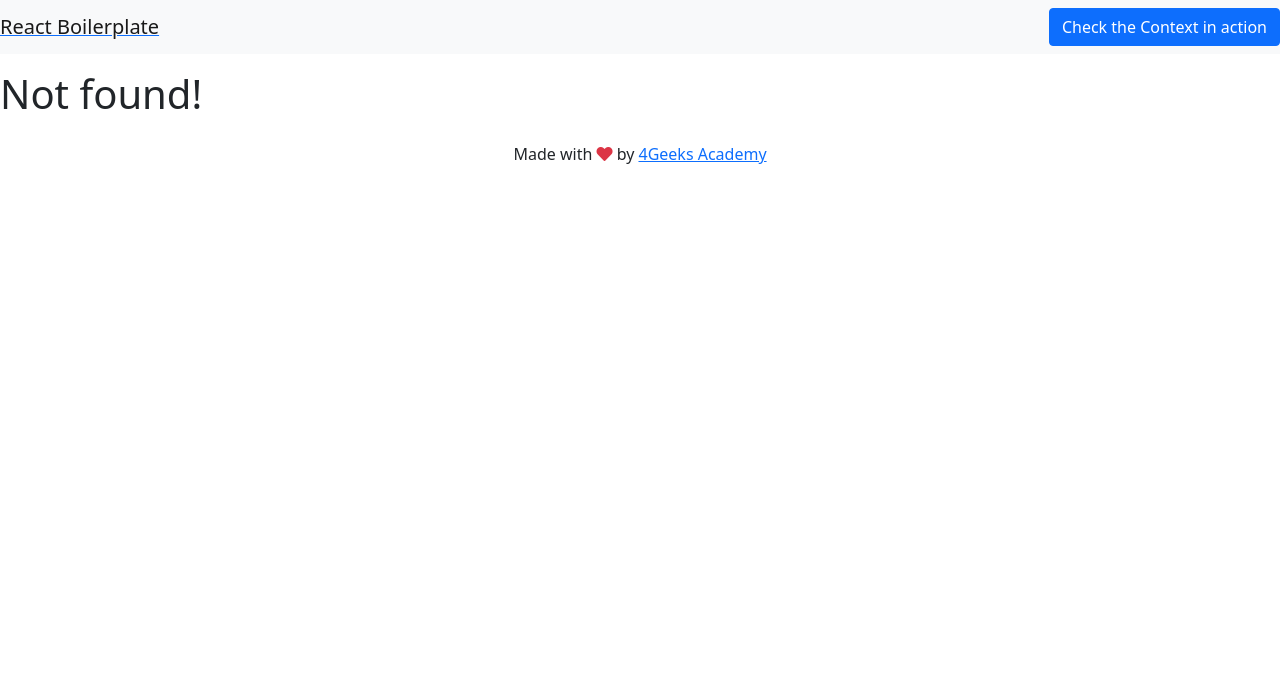
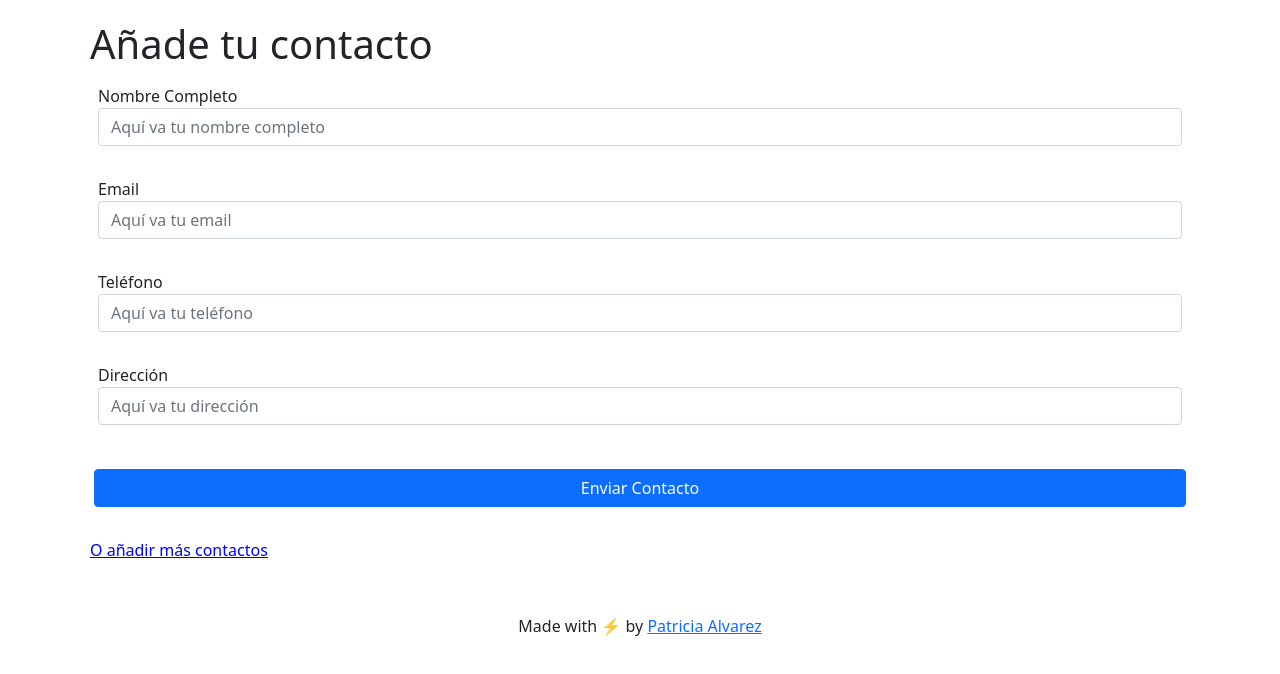
Before and after one commit to PatriciaAlEs/ContactListPatriciaAlEs, a React app: page /addContact in a window 1280 px wide. Before the commit this address had no page. Built offline with nearby package versions, Linux system fonts and the light colour scheme; no server answers.

Commit message:
en la mierda

```diff
--- /dev/null
+++ b/src/js/component/contact_card.js
@@ -0,0 +1,40 @@
+import React, { useContext} from "react";
+import { Context } from "../store/appContext.js";
+
+
+//muestra la info de los contactos
+
+const ContactCard = ({ micontacto }) => {
+
+    const { actions } = useContext(Context);
+
+
+    return (
+        <div className="card">
+
+            <div className="contact-card">
+                <img src="https://thumbs.dreamstime.com/b/s%C3%ADmbolo-del-libro-sobre-lentes-de-harry-potter-y-rel%C3%A1mpago-vector-251998760.jpg"
+                alt="Contact Photo"
+                className="contact-photo" />
+
+                <h3> Mago/Bruja: {micontacto.name}</h3>
+                <p> Email Mágico : {micontacto.email}</p>
+                <p> Ruta Polvos Flú : {micontacto.phone}</p>
+                <p> Colegio de Magia y Hechiceria : {micontacto.address}</p>
+
+                <button className="btnBasura" onClick={()=> actions.eliminarContacto(micontacto.id)}>
+                    <i className="fas fa-trash-alt" />
+                </button>
+            </div>
+
+
+
+
+        </div>
+
+
+    )
+
+}
+
+export default ContactCard;
--- a/src/js/component/footer.js
+++ b/src/js/component/footer.js
@@ -3,8 +3,8 @@ import React, { Component } from "react";
 export const Footer = () => (
 	<footer className="footer mt-auto py-3 text-center">
 		<p>
-			Made with <i className="fa fa-heart text-danger" /> by{" "}
-			<a href="http://www.4geeksacademy.com">4Geeks Academy</a>
+			Made with <a>⚡</a>	 by{" "}
+			<a href="https://www.wizardingworld.com/es"> Patricia Alvarez</a>
 		</p>
 	</footer>
 );
--- a/src/js/component/navbar.js
+++ /dev/null
@@ -1,17 +0,0 @@
-import React from "react";
-import { Link } from "react-router-dom";
-
-export const Navbar = () => {
-	return (
-		<nav className="navbar navbar-light bg-light mb-3">
-			<Link to="/">
-				<span className="navbar-brand mb-0 h1">React Boilerplate</span>
-			</Link>
-			<div className="ml-auto">
-				<Link to="/demo">
-					<button className="btn btn-primary">Check the Context in action</button>
-				</Link>
-			</div>
-		</nav>
-	);
-};
--- a/src/js/component/scrollToTop.js
+++ /dev/null
@@ -1,20 +0,0 @@
-import React from "react";
-import PropTypes from "prop-types";
-
-class ScrollToTop extends React.Component {
-	componentDidUpdate(prevProps) {
-		if (this.props.location !== prevProps.location) {
-			window.scrollTo(0, 0);
-		}
-	}
-
-	render() {
-		return this.props.children;
-	}
-}
-
-export default ScrollToTop;
-ScrollToTop.propTypes = {
-	location: PropTypes.object,
-	children: PropTypes.any
-};
--- a/src/js/layout.js
+++ b/src/js/layout.js
@@ -1,34 +1,29 @@
 import React from "react";
 import { BrowserRouter, Route, Routes } from "react-router-dom";
-import ScrollToTop from "./component/scrollToTop";
-
-import { Home } from "./views/home";
-import { Demo } from "./views/demo";
-import { Single } from "./views/single";
+import { OneContact } from "./views/one_contact.js";
+import { AddContact } from "./views/add_contact.js";
 import injectContext from "./store/appContext";
-
-import { Navbar } from "./component/navbar";
 import { Footer } from "./component/footer";
 
-//create your first component
 const Layout = () => {
-	//the basename is used when your project is published in a subdirectory and not in the root of the domain
-	// you can set the basename on the .env file located at the root of this project, E.g: BASENAME=/react-hello-webapp/
+
 	const basename = process.env.BASENAME || "";
 
 	return (
 		<div>
 			<BrowserRouter basename={basename}>
-				<ScrollToTop>
-					<Navbar />
-					<Routes>
-						<Route path="/" element={<Home />} />
-						<Route path="/demo" element={<Demo />} />
-						<Route path="/single/:theid" element={<Single />} />
-						<Route path="*" element={<h1>Not found!</h1>} />
-					</Routes>
-					<Footer />
-				</ScrollToTop>
+				<Routes>
+					<Route path="/" element={
+						<div>
+							<h1> Alohomora!</h1>
+							<OneContact />
+						</div>
+					} />
+					<Route path="/addContact" element={<AddContact />} />
+					<Route path="/contact" element={<OneContact />} />
+					<Route path="*" element={<h1>Not found!</h1>} />
+				</Routes>
+				<Footer />
 			</BrowserRouter>
 		</div>
 	);
--- a/src/js/store/appContext.js
+++ b/src/js/store/appContext.js
@@ -22,15 +22,9 @@ const injectContext = PassedComponent => {
 		);
 
 		useEffect(() => {
-			/**
-			 * EDIT THIS!
-			 * This function is the equivalent to "window.onLoad", it only runs once on the entire application lifetime
-			 * you should do your ajax requests or fetch api requests here. Do not use setState() to save data in the
-			 * store, instead use actions, like this:
-			 *
-			 * state.actions.loadSomeData(); <---- calling this function from the flux.js actions
-			 *
-			 **/
+
+			state.actions.obtenerAgenda();
+
 		}, []);
 
 		// The initial value for the context is not null anymore, but the current state of this component,
--- a/src/js/store/flux.js
+++ b/src/js/store/flux.js
@@ -1,45 +1,117 @@
 const getState = ({ getStore, getActions, setStore }) => {
 	return {
 		store: {
-			demo: [
-				{
-					title: "FIRST",
-					background: "white",
-					initial: "white"
-				},
-				{
-					title: "SECOND",
-					background: "white",
-					initial: "white"
-				}
-			]
+
+			contactos: []
+
 		},
+
+
 		actions: {
 			// Use getActions to call a function within a fuction
-			exampleFunction: () => {
-				getActions().changeColor(0, "green");
+			crearAgenda: () => {
+				fetch("https://playground.4geeks.com/contact/agendas/HarryPotter", {
+					method: "POST",
+					body: JSON.stringify(),
+					headers: {
+						"Content-Type": "application/json"
+					}
+				})
+					.then(resultado => {
+						if (resultado.ok) {
+							return resultado.json()
+							// recibe el resultado de la api en formato json
+						} else {
+							console.log("Error al crear la agenda")
+						}
+					})
+					.then(data => {
+						getActions().obtenerAgenda(); // cargar la lista de contactos despues de crear la agenda
+						console.log(data)
+					})
+					.catch(error => {
+						console.log("Error creando la agenda", error)
+					});
+
 			},
-			loadSomeData: () => {
-				/**
-					fetch().then().then(data => setStore({ "foo": data.bar }))
-				*/
+
+			obtenerAgenda: () => {
+				fetch("https://playground.4geeks.com/contact/agendas/HarryPotter/contacts")
+					.then(resultado => {
+						if (resultado.ok) {
+							return resultado.json()
+						} else {
+							return getActions().crearAgenda()
+						}
+					})
+					.then(data => {
+						// Actualiza el store con los datos de contactos
+						setStore({ contactos: data.contacts });
+						console.log("Agenda actualizada:", data);
+					})
+					.catch(error => {
+						console.log("no se obtiene nada", error)
+					});
 			},
-			changeColor: (index, color) => {
-				//get the store
-				const store = getStore();
 
-				//we have to loop the entire demo array to look for the respective index
-				//and change its color
-				const demo = store.demo.map((elm, i) => {
-					if (i === index) elm.background = color;
-					return elm;
+			agregarContacto: (contacto) => {
+				fetch("https://playground.4geeks.com/contact/agendas/HarryPotter/contacts", {
+					method: "POST",
+					body: JSON.stringify(contacto),
+					headers: {
+						"Content-Type": "application/json"
+					}
+				})
+					.then((resultado) => {
+						if (resultado.ok) {
+							getActions().obtenerAgenda();
+						}
+						return resultado.json();
+					})
+					.then((data) => {
+						console.log("un contacto mas", data)
+
+					})
+					.catch(error =>
+						console.log(error)
+					)
+			},
+
+			eliminarContacto: (idDelContacto) => {
+				fetch(`https://playground.4geeks.com/agendas/HarryPotter/contacts/${idDelContacto}`, {
+					method: "DELETE",
+					headers: {
+						"Content-Type": "application/json"
+
+					},
 				});
+				setStore((prevState) => prevState.filter((store) => store.id !== id));
 
-				//reset the global store
-				setStore({ demo: demo });
-			}
+				console.log(`contacto con ${idDelContacto} eliminado`)
+					.then((data) => {
+						getActions().obtenerAgenda()
+					})
+					// .then(() => { }) este .then no hace falta porque estamos eliminando
+					.catch((error) => console.log("No se borró nada", error))
+			},
+
+
+			editarContacto: (idDelContacto, actualizarContacto) => {
+				fetch(`https://playground.4geeks.com/contact/agendas/HarryPotter/contacts/${idDelContacto}`, {
+					method: "PUT",
+					body: JSON.stringify(actualizarContacto),
+					headers: {
+						"Content-Type": "application/json"
+					}
+				})
+					.then((resultado) => resultado.json())
+					.then((data) => {
+						console.log(data)
+						getActions().obtenerAgenda()
+					})
+					.catch((error) => console.log(error))
+			},
 		}
 	};
-};
-
+}
 export default getState;
--- /dev/null
+++ b/src/js/views/add_contact.js
@@ -0,0 +1,105 @@
+import React, { useState, useContext } from "react";
+import { Link } from "react-router-dom";
+import { Context } from "../store/appContext";
+import "../../styles/add_contact.css";
+
+
+//esta view recoge los datos y me los enseña
+export const AddContact = () => {
+  const { actions } = useContext(Context);
+  const [contacto, setContacto] = useState({
+    name: "",
+    email: "",
+    phone: "",
+    address: ""
+  });
+
+  // Maneja los cambios en los campos de entrada
+  const cambioInputs = (event) => {
+    setContacto({
+      ...contacto,
+      //es el estado anterior de contacto, y se le añade el nuevo valor que se está escribiendo en el input
+      //... operador de propagacion, copia las propiedas de un objeto al que se está creando
+      [event.target.id]: event.target.value,
+      //event.target.id es el id del input, y event.target.value es el valor que se está escribiendo en el input
+    });
+  };
+
+  const handleSubmit = (event) => {
+    event.preventDefault();
+    actions.agregarContacto(contacto);
+    //para que se restrablezcan los inputs a vacío después de enviar el formulario, seteamos el estado a como estaba antes
+    setContacto({
+      name: "",
+      email: "",
+      phone: "",
+      address: ""
+    });
+  }
+
+  return (
+    <div className="container">
+      <h1>Añade tu contacto</h1>
+      <form onSubmit={handleSubmit}>
+        <div className="form-row">
+          <div className="form-group p-2">
+
+            <label htmlFor="name">Nombre Completo</label>
+            <input
+              type="text"
+              className="form-control"
+              id="name"
+              value={contacto.name}
+              onChange={cambioInputs}
+              placeholder="Aquí va tu nombre completo"
+            />
+
+          </div>
+          <div className="form-group p-2">
+            <label htmlFor="email">Email</label>
+            <input
+              type="email"
+              className="form-control"
+              id="email"
+              value={contacto.email}
+              onChange={cambioInputs}
+              placeholder="Aquí va tu email"
+            />
+          </div>
+          <div className="form-group p-2">
+            <label htmlFor="phonet">Teléfono</label>
+            <input
+              type="tel"
+              className="form-control"
+              id="phone"
+              value={contacto.phone}
+              onChange={cambioInputs}
+              placeholder="Aquí va tu teléfono"
+            />
+          </div>
+          <div className="form-group p-2 mb-2">
+            <label htmlFor="address">Dirección</label>
+            <input
+              type="text"
+              className="form-control"
+              id="address"
+              value={contacto.address}
+              onChange={cambioInputs}
+              placeholder="Aquí va tu dirección"
+            />
+          </div>
+          <div className="botonSubmit row p-3">
+            <button
+              className="btn btn-primary"
+              type="submit"
+            // onClick={() => actions.agregarContacto()} No es necesario oprque porque ya se usa onSubmit y maneja el proceso de envío y llama a "actions.agregarContacto(contacto)"
+            >Enviar Contacto</button>
+          </div>
+        </div>
+      </form>
+      <Link to="/">
+        <p className="backhome">O añadir más contactos</p>
+      </Link>
+    </div>
+  );
+};
--- a/src/js/views/demo.js
+++ /dev/null
@@ -1,43 +0,0 @@
-import React, { useState, useEffect, useContext } from "react";
-import { Link } from "react-router-dom";
-
-import { Context } from "../store/appContext";
-
-import "../../styles/demo.css";
-
-export const Demo = () => {
-	const { store, actions } = useContext(Context);
-
-	return (
-		<div className="container">
-			<ul className="list-group">
-				{store.demo.map((item, index) => {
-					return (
-						<li
-							key={index}
-							className="list-group-item d-flex justify-content-between"
-							style={{ background: item.background }}>
-							<Link to={"/single/" + index}>
-								<span>Link to: {item.title}</span>
-							</Link>
-							{// Conditional render example
-							// Check to see if the background is orange, if so, display the message
-							item.background === "orange" ? (
-								<p style={{ color: item.initial }}>
-									Check store/flux.js scroll to the actions to see the code
-								</p>
-							) : null}
-							<button className="btn btn-success" onClick={() => actions.changeColor(index, "orange")}>
-								Change Color
-							</button>
-						</li>
-					);
-				})}
-			</ul>
-			<br />
-			<Link to="/">
-				<button className="btn btn-primary">Back home</button>
-			</Link>
-		</div>
-	);
-};
--- /dev/null
+++ b/src/js/views/one_contact.js
@@ -0,0 +1,34 @@
+import React, { useContext } from "react";
+import { Context } from "../store/appContext";
+import "../../styles/one_contact.css";
+import ContactCard  from "../component/contact_card";
+
+//escucha los cambios y muestra la lista
+
+export const OneContact = () => {
+
+    const { store } = useContext(Context);
+
+    console.log("Contactos:", store.contactos);
+
+    return (
+        <div className="container text-center">
+            <h1>Lista de contactos!</h1>
+            <div className="contact-card  text-center mt-5">
+                <div>
+                    {
+                        store.contactos.map((micontacto, index) => (
+                            <ContactCard
+
+                            contact={micontacto}
+                            key={index}
+
+
+                            className="card" />
+
+                        ))}
+                </div>
+            </div>
+        </div>
+    )
+}
--- a/src/js/views/single.js
+++ /dev/null
@@ -1,26 +0,0 @@
-import React, { useState, useEffect, useContext } from "react";
-import PropTypes from "prop-types";
-import { Link, useParams } from "react-router-dom";
-import { Context } from "../store/appContext";
-
-export const Single = props => {
-	const { store, actions } = useContext(Context);
-	const params = useParams();
-	return (
-		<div className="jumbotron">
-			<h1 className="display-4">This will show the demo element: {store.demo[params.theid].title}</h1>
-
-			<hr className="my-4" />
-
-			<Link to="/">
-				<span className="btn btn-primary btn-lg" href="#" role="button">
-					Back home
-				</span>
-			</Link>
-		</div>
-	);
-};
-
-Single.propTypes = {
-	match: PropTypes.object
-};
--- /dev/null
+++ b/src/styles/add_contact.css
@@ -0,0 +1,24 @@
+/* Contenedor de la tarjeta */
+
+/* Estilos para el formulario de agregar contacto */
+.container {
+    padding: 20px;
+}
+
+.form-row {
+    margin-bottom: 15px;
+}
+
+.form-group {
+    margin-bottom: 15px;
+}
+
+.botonSubmit {
+    margin-top: 20px;
+}
+
+.backhome {
+    color: blue;
+    text-decoration: underline;
+    cursor: pointer;
+}
--- /dev/null
+++ b/src/styles/one_contact.css
@@ -0,0 +1,32 @@
+/* Estilo para la tarjeta de contacto */
+.contact-card {
+    display: flex;
+    align-items: center;
+    background-color: #f9f9f9;
+    border: 1px solid #ddd;
+    border-radius: 8px;
+    padding: 16px;
+    margin: 10px 0;
+    box-shadow: 0 4px 8px rgba(0, 0, 0, 0.1);
+    transition: transform 0.3s;
+    background-color: rgba(255, 212, 127, 0.109);
+}
+
+/* Efecto al pasar el mouse */
+.contact-card:hover {
+    transform: scale(1.05);
+}
+
+/* Estilo para la foto de contacto */
+.contact-photo {
+    width: 80px;
+    height: 80px;
+    border-radius: 50%;
+    object-fit: cover;
+    margin-right: 16px;
+}
+
+/* Contenedor de la información del contacto */
+.contact-info {
+    flex: 1;
+}
--- a/template.html
+++ b/template.html
@@ -1,16 +1,14 @@
 <!DOCTYPE html>
-<html class="h-100">
+<html>
     <head>
         <meta name="viewport" content="width=device-width, initial-scale=1.0">
         <meta charset="UTF-8">
-        <title>Hello Rigo with Vanilla.js</title>
+        <title> Malditos Contactos </title>
         <link href="https://cdn.jsdelivr.net/npm/bootstrap@5.1.3/dist/css/bootstrap.min.css" rel="stylesheet" integrity="sha384-1BmE4kWBq78iYhFldvKuhfTAU6auU8tT94WrHftjDbrCEXSU1oBoqyl2QvZ6jIW3" crossorigin="anonymous">
         <link rel="stylesheet" href="https://use.fontawesome.com/releases/v5.2.0/css/all.css" integrity="sha384-hWVjflwFxL6sNzntih27bfxkr27PmbbK/iSvJ+a4+0owXq79v+lsFkW54bOGbiDQ" crossorigin="anonymous">
     </head>
-    <body class="h-100">
-        <div id="app" class="h-100"></div>
-        <!-- Many of bootstrap components require the use of JavaScript to function -->
-        <!-- Popper and BootStrap JS -->
+    <body>
+        <div id="app"></div>
         <script src="https://cdn.jsdelivr.net/npm/@popperjs/core@2.10.2/dist/umd/popper.min.js" integrity="sha384-7+zCNj/IqJ95wo16oMtfsKbZ9ccEh31eOz1HGyDuCQ6wgnyJNSYdrPa03rtR1zdB" crossorigin="anonymous"></script>
         <script src="https://cdn.jsdelivr.net/npm/bootstrap@5.1.3/dist/js/bootstrap.min.js" integrity="sha384-QJHtvGhmr9XOIpI6YVutG+2QOK9T+ZnN4kzFN1RtK3zEFEIsxhlmWl5/YESvpZ13" crossorigin="anonymous"></script>
     </body>
```
Also changed, not shown: src/js/index.js (+2 -11 lines), src/js/views/home.js (deleted, +0 -15 lines), src/styles/demo.css (deleted), src/styles/home.css (deleted).
